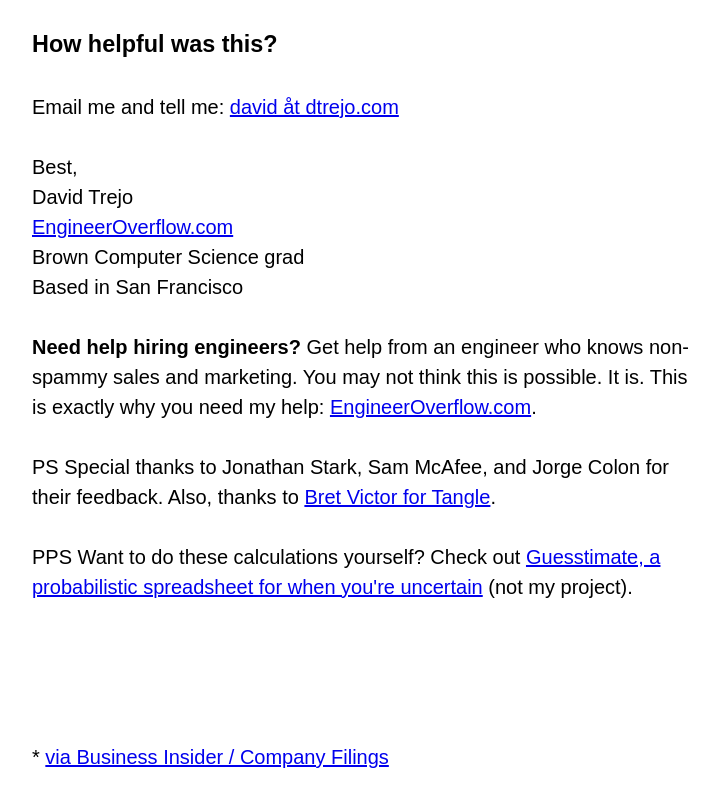
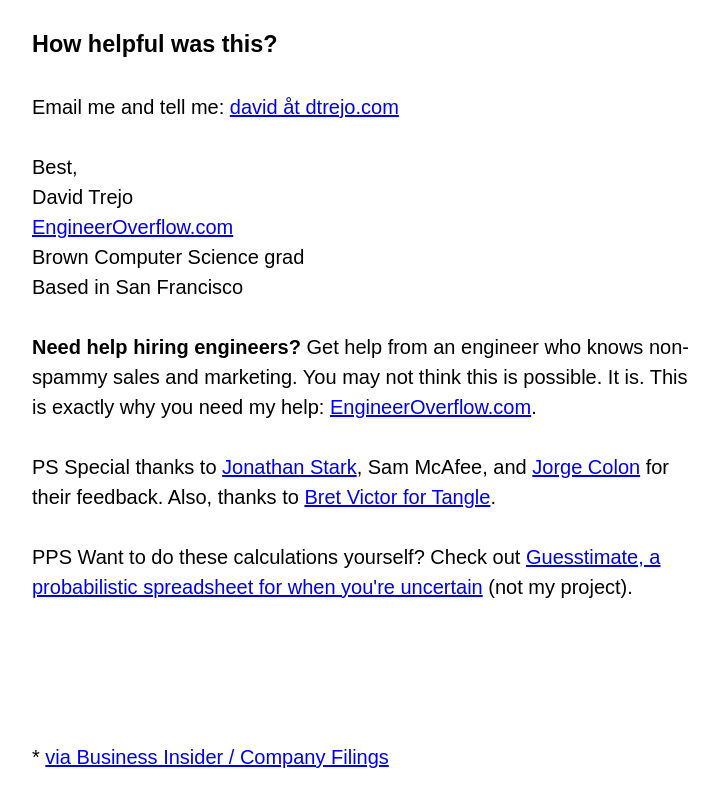
Before and after one commit to DTrejo/engineerworth.com, a website: page public/index.html in a window 1280 px wide. Shown: the part 3650-4442 px from the top of the page, without its empty margins (278-996 px from the left). Drawn offline with nearby package versions, Linux system fonts and the light colour scheme; files that its build step writes are made by us from their sources.

Commit message:
link to jorge and jonathan

```diff
--- a/public/index.html
+++ b/public/index.html
@@ -218,7 +218,7 @@
   <!-- I'm an engineer who helps CTOs hire engineers. I market in pleasant way that's not spammy and not salesy—it turns out that other engineers love this. -->
 </p>
 
-<p>PS Special thanks to Jonathan Stark, Sam McAfee, and Jorge Colon for their feedback. Also, thanks to <a href="http://worrydream.com/Tangle/">Bret Victor for Tangle</a>.</p>
+<p>PS Special thanks to <a href="https://jonathanstark.com/">Jonathan Stark</a>, Sam McAfee, and <a href="https://www.linkedin.com/in/2upmedia">Jorge Colon</a> for their feedback. Also, thanks to <a href="http://worrydream.com/Tangle/">Bret Victor for Tangle</a>.</p>
 
 <p>PPS Want to do these calculations yourself? Check out <a href="https://www.getguesstimate.com/">Guesstimate, a probabilistic spreadsheet for when you're uncertain</a> (not my project).</p>
 
```
